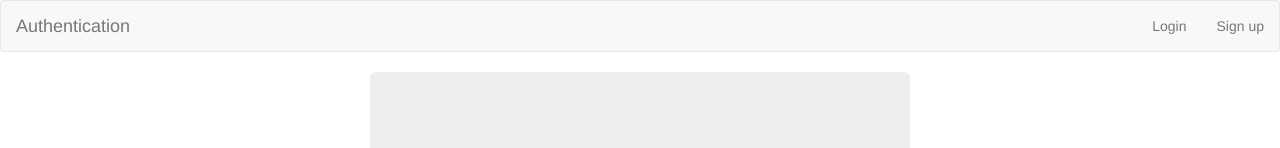
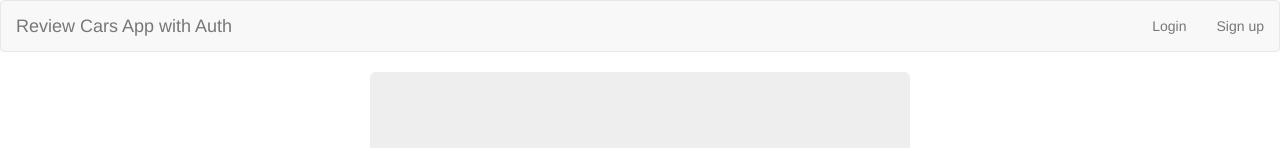
Before and after one commit to blaisethomas/MEAN-example-wdi-20, a website: page public/index.html in a window 1280 px wide. Shown: the top 148 px of the page. Drawn offline with nearby package versions, Linux system fonts and the light colour scheme; some packages are replaced by stand-ins of ours.

Commit message:
title change

```diff
--- a/public/index.html
+++ b/public/index.html
@@ -17,7 +17,7 @@
 		<nav class="navbar navbar-default">
 		<div class="container-fluid">
 		<div class="navbar-header">
-			<a class="navbar-brand" ui-sref="home">Authentication</a>
+			<a class="navbar-brand" ui-sref="home">Review Cars App with Auth</a>
 		</div>
 			<ul class="nav navbar-nav navbar-right">
 				<li ng-if="usersCtrl.loggedIn"><a>Hi {{usersCtrl.user.username}}</a></li>
```
